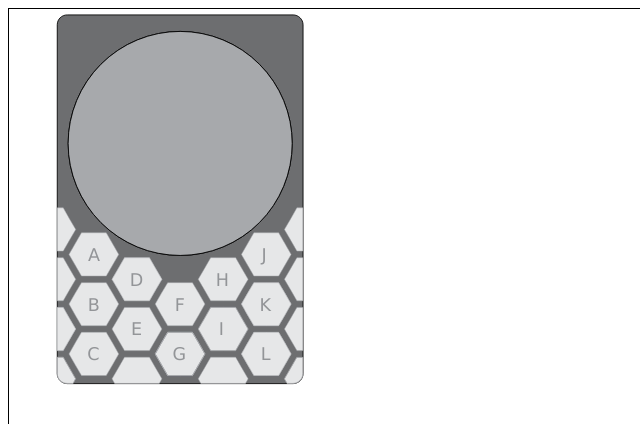
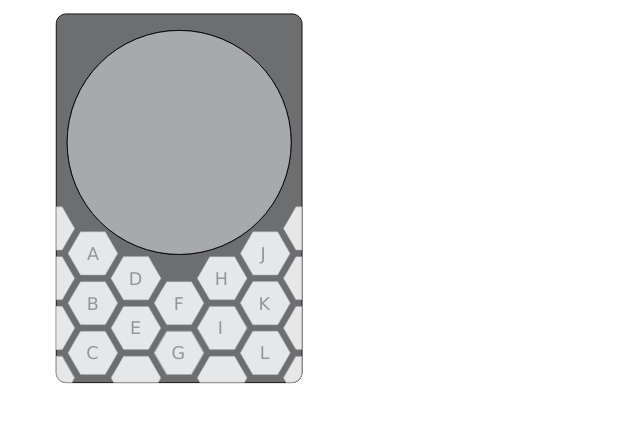
Before and after one commit to joehal9000/genome, a plain HTML site: page index.html in a window 1280 px wide. Shown: the top 424 px of the page, without its empty margins (0-640 px from the left). Drawn offline with Linux system fonts and the light colour scheme.

Commit message:
remove border

```diff
--- a/index.html
+++ b/index.html
@@ -67,7 +67,7 @@
 </head>
 <body>
 	<canvas
-		id="myCanvas" width="5000" height="5000" style="border:1px solid #000000;">
+		id="myCanvas" width="5000" height="5000" >
 	</canvas>
 </body>
 </html>
```
